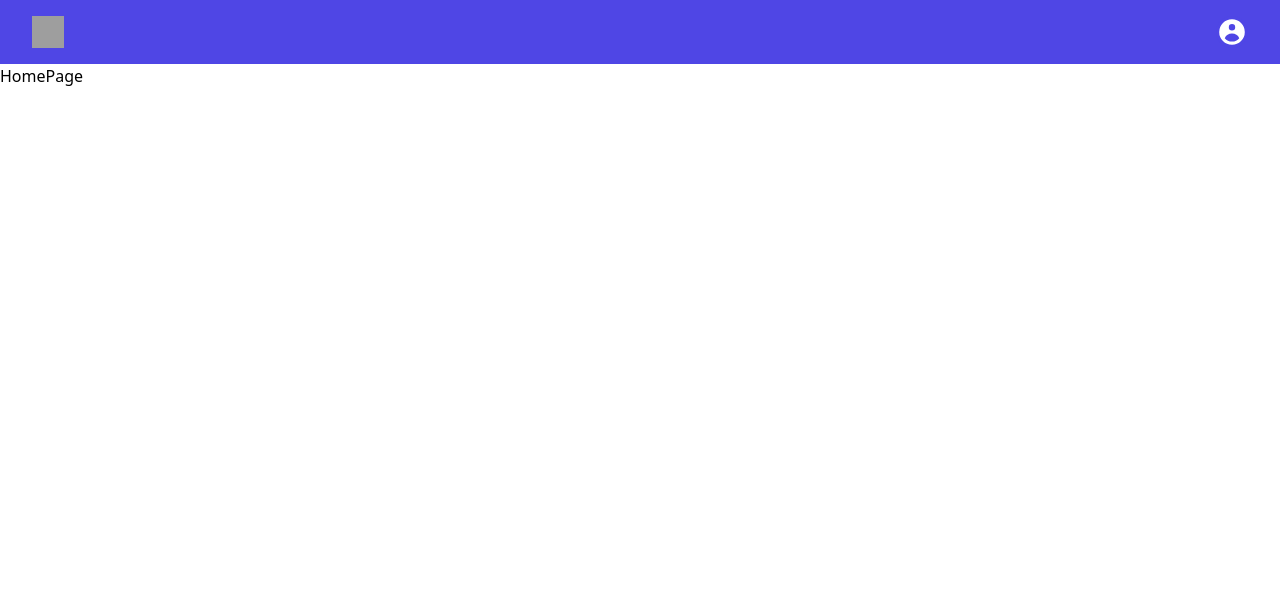
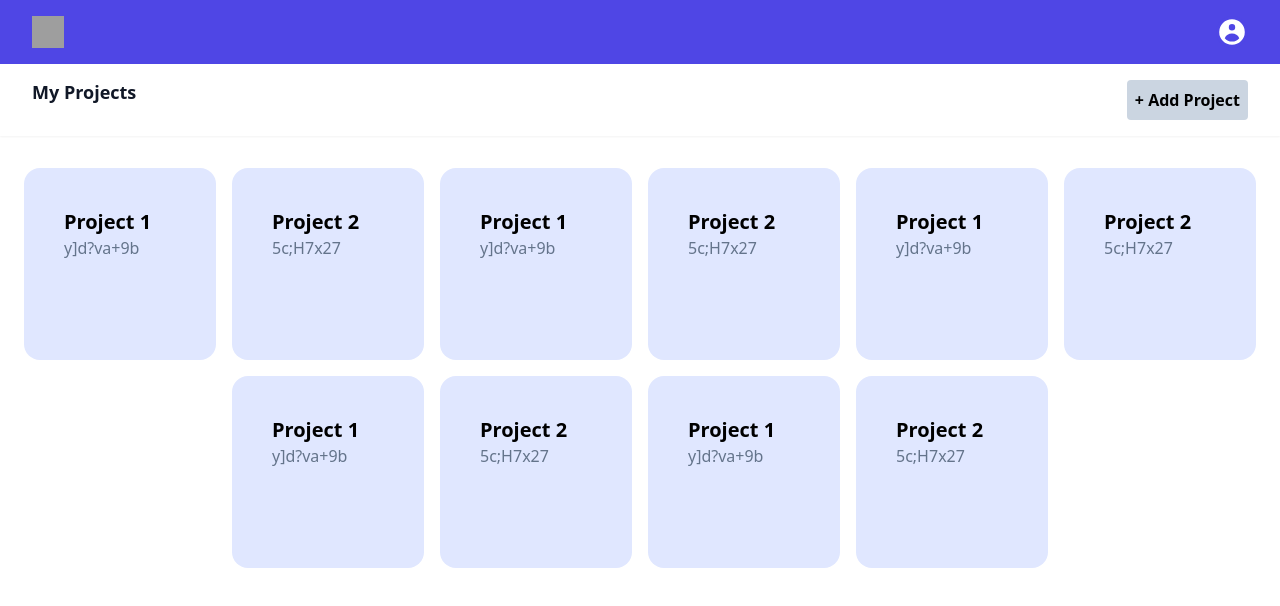
Before and after one commit to balub/The-IoT-Project, a React (Vite) app in the folder iot-dashboard/: page / in a window 1280 px wide. Shown: the top 606 px of the page. Built offline with nearby package versions, Linux system fonts and the light colour scheme; grey boxes are pictures that could not be loaded.

Commit message:
chore: projects rendered on page

```diff
--- a/iot-dashboard/src/pages/HomePage.jsx
+++ b/iot-dashboard/src/pages/HomePage.jsx
@@ -1,15 +1,55 @@
 import React from "react";
 import { Link } from "react-router-dom";
+import { useState } from "react";
 import NavBar from "../components/NavBar";
+import Popup from "reactjs-popup";
 
 export default function HomePage() {
-
+  const [projects, setProjects] = useState([
+    { name: "Project 1", id: "y]d?va+9b " },
+    { name: "Project 2", id: "5c;H7x27 " },
+    { name: "Project 1", id: "y]d?va+9b " },
+    { name: "Project 2", id: "5c;H7x27 " },
+    { name: "Project 1", id: "y]d?va+9b " },
+    { name: "Project 2", id: "5c;H7x27 " },
+    { name: "Project 1", id: "y]d?va+9b " },
+    { name: "Project 2", id: "5c;H7x27 " },
+    { name: "Project 1", id: "y]d?va+9b " },
+    { name: "Project 2", id: "5c;H7x27 " },
+  ]);
 
   return (
     <div>
-       <NavBar/>
-      HomePage
-
+      <NavBar>
+        <header className="bg-white shadow-sm">
+          <div className="flex justify-between max-w-7xl mx-auto py-4 px-4 sm:px-6 lg:px-8">
+            <h1 className="text-lg leading-6 font-semibold text-gray-900">
+              My Projects
+            </h1>
+            <Popup
+              trigger={
+                <button className="bg-slate-300 p-2 rounded font-bold">
+                  + Add Project
+                </button>
+              }
+              position=""
+            ></Popup>
+          </div>
+        </header>
+      </NavBar>
+      <div className="mt-6 justify-center flex flex-wrap">
+        {projects.map((project) => (
+          <Link to="/projects/project">
+            <div
+              className="bg-indigo-100 my-2 mx-2 w-48 rounded-2xl h-48 p-10"
+              onClick={() => handleOnClick}
+            >
+              <div className="font-bold text-xl">{project.name}</div>
+              <div className="text-slate-500">{project.id}</div>
+            </div>
+          </Link>
+        ))}
+      </div>
     </div>
   );
 }
```
